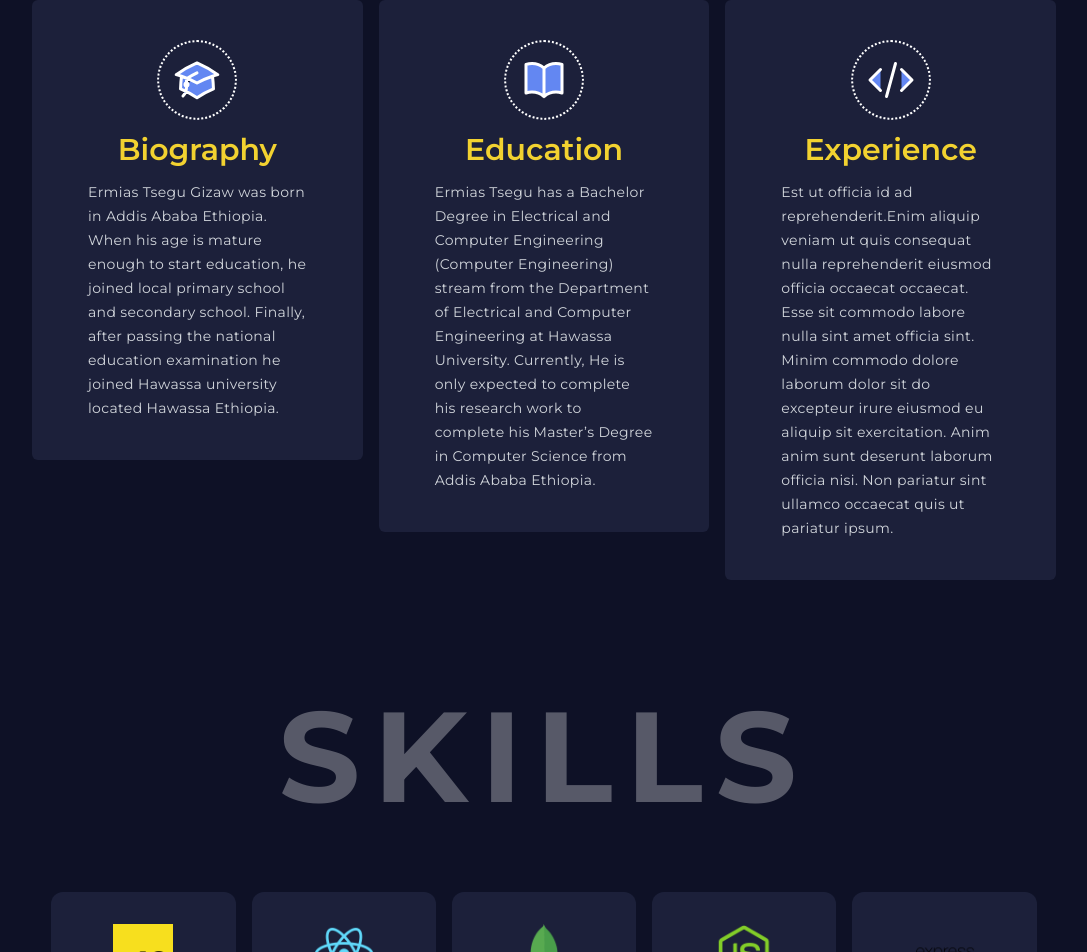
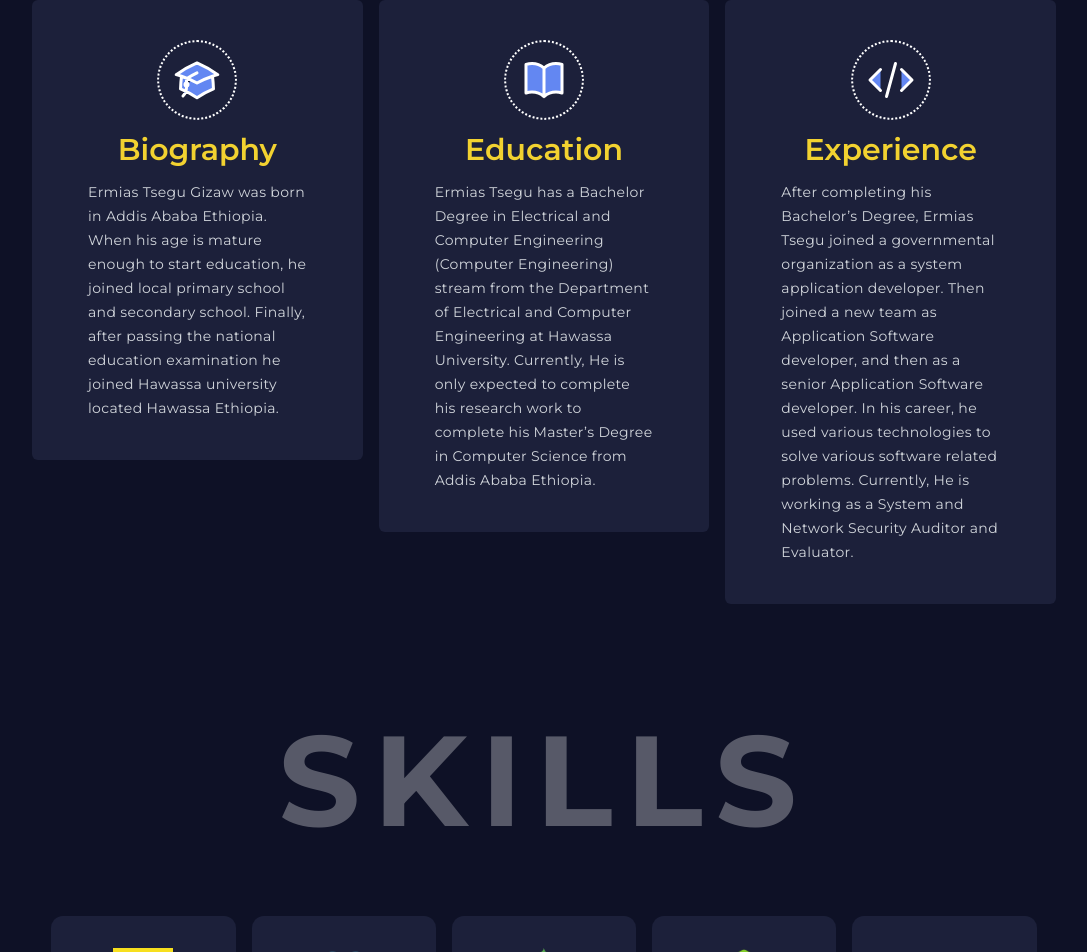
Before and after one commit to yetabalij/portfolio, a React (Create React App) app: page / in a window 1280 px wide. Shown: the part 1112-2064 px from the top of the page, without its empty margins (96-1183 px from the left). Built offline with nearby package versions, Linux system fonts and the light colour scheme.

Commit message:
experience added.

```diff
--- a/src/Section/About/About.js
+++ b/src/Section/About/About.js
@@ -47,12 +47,7 @@ const About = () => {
         </Card>
         <Card
           biography="Experience"
-          paragraph="Est ut officia id ad reprehenderit.Enim aliquip veniam ut quis
-                    consequat nulla reprehenderit eiusmod officia occaecat occaecat. Esse
-                sit commodo labore nulla sint amet officia sint. Minim commodo dolore
-              laborum dolor sit do excepteur irure eiusmod eu aliquip sit
-               exercitation. Anim anim sunt deserunt laborum officia nisi. Non
-                pariatur sint ullamco occaecat quis ut pariatur ipsum."
+          paragraph="After completing his Bachelor’s Degree, Ermias Tsegu joined a governmental organization as a system application developer. Then joined a new team as Application Software developer, and then as a senior Application Software developer. In his career, he used various technologies to solve various software related problems. Currently, He is working as a System and Network Security Auditor and Evaluator.   "
         >
           <svg
             xmlns="http://www.w3.org/2000/svg"
```
